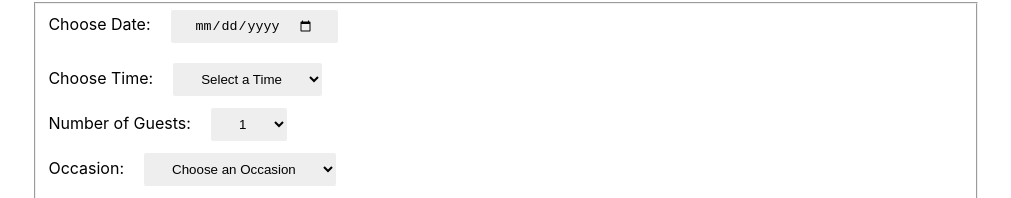
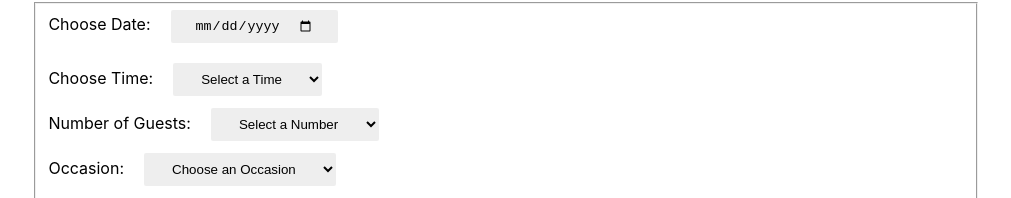
Before and after one commit to CameronRiecan/ll_restaurant_webapp, a React (Create React App) app: page /booking in a window 1280 px wide. Shown: the part 112-310 px from the top of the page, without its empty margins (134-1145 px from the left). Built offline with nearby package versions, Linux system fonts and the light colour scheme; a web font is replaced by a local one.

Commit message:
add option value for number of guests for UX purpose, as user must select number in their party and default isnt one person as placeholder but had no value before interaction with form selection

```diff
--- a/src/components/BookingForm.js
+++ b/src/components/BookingForm.js
@@ -48,6 +48,7 @@ function BookingForm(props) {
                         <div>
                             <label htmlFor='book-guests'>Number of Guests:</label>
                             <select id='book-guests' value={guests} onChange={(e) => setGuests(e.target.value)}>
+                            <option value=''>Select a Number</option>
                                 {[...Array(8).keys()].map((num) => (
                                     <option key={num + 1} value={num + 1}>
                                         {num + 1}
@@ -69,7 +70,7 @@ function BookingForm(props) {
                         </div>
 
                         {/* submit button */}
-                        <div className={isFormValid ? 'enabled-button' : 'btnReceive'}>
+                        <div className='btnReceive' className={isFormValid ? 'enabled-button' : 'btnReceive'}>
                             <input aria-label='Submit' type='submit' value={"Make Your Reservation"} disabled={!isFormValid} />
                         </div>
                     </fieldset>
```
